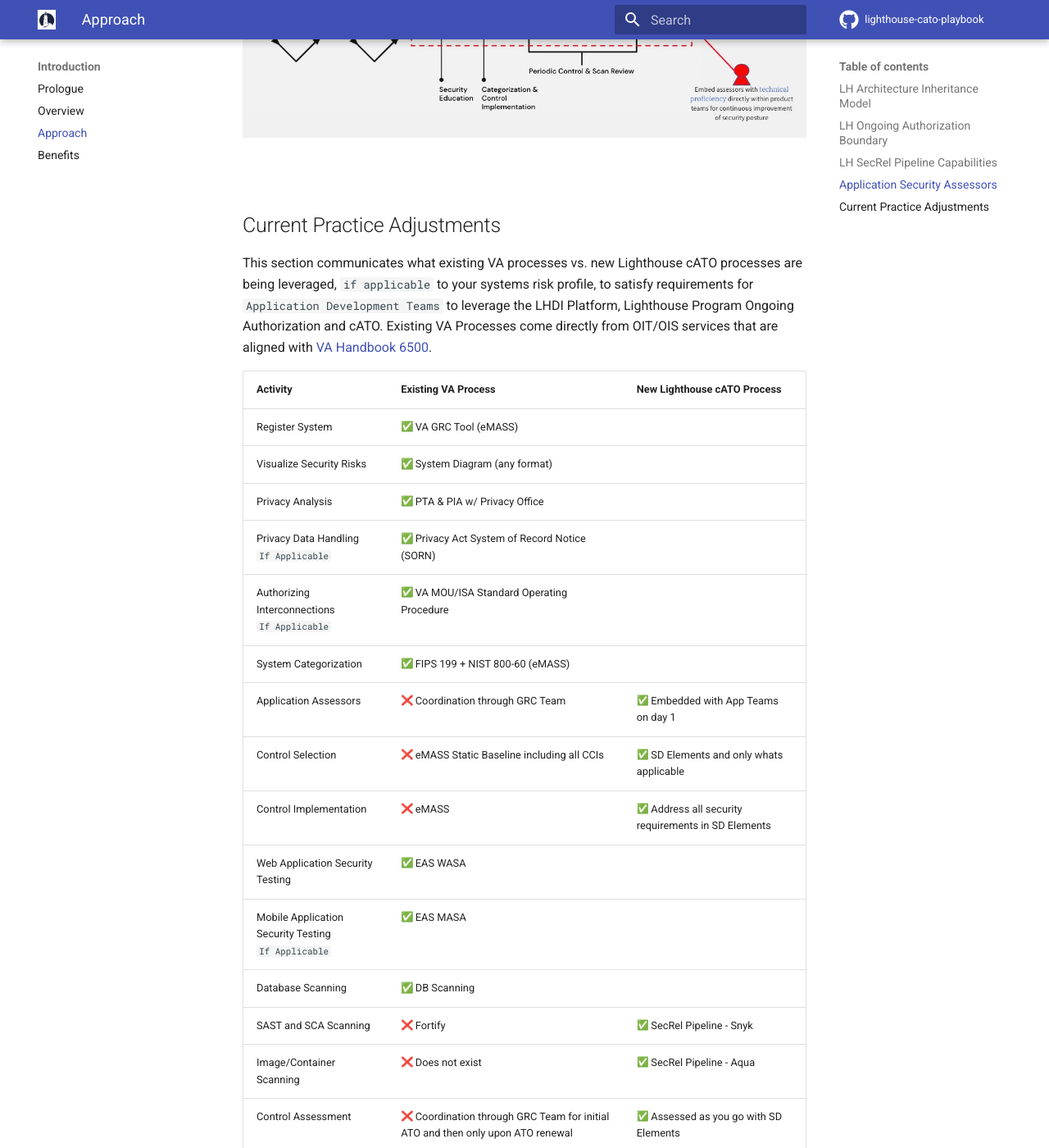
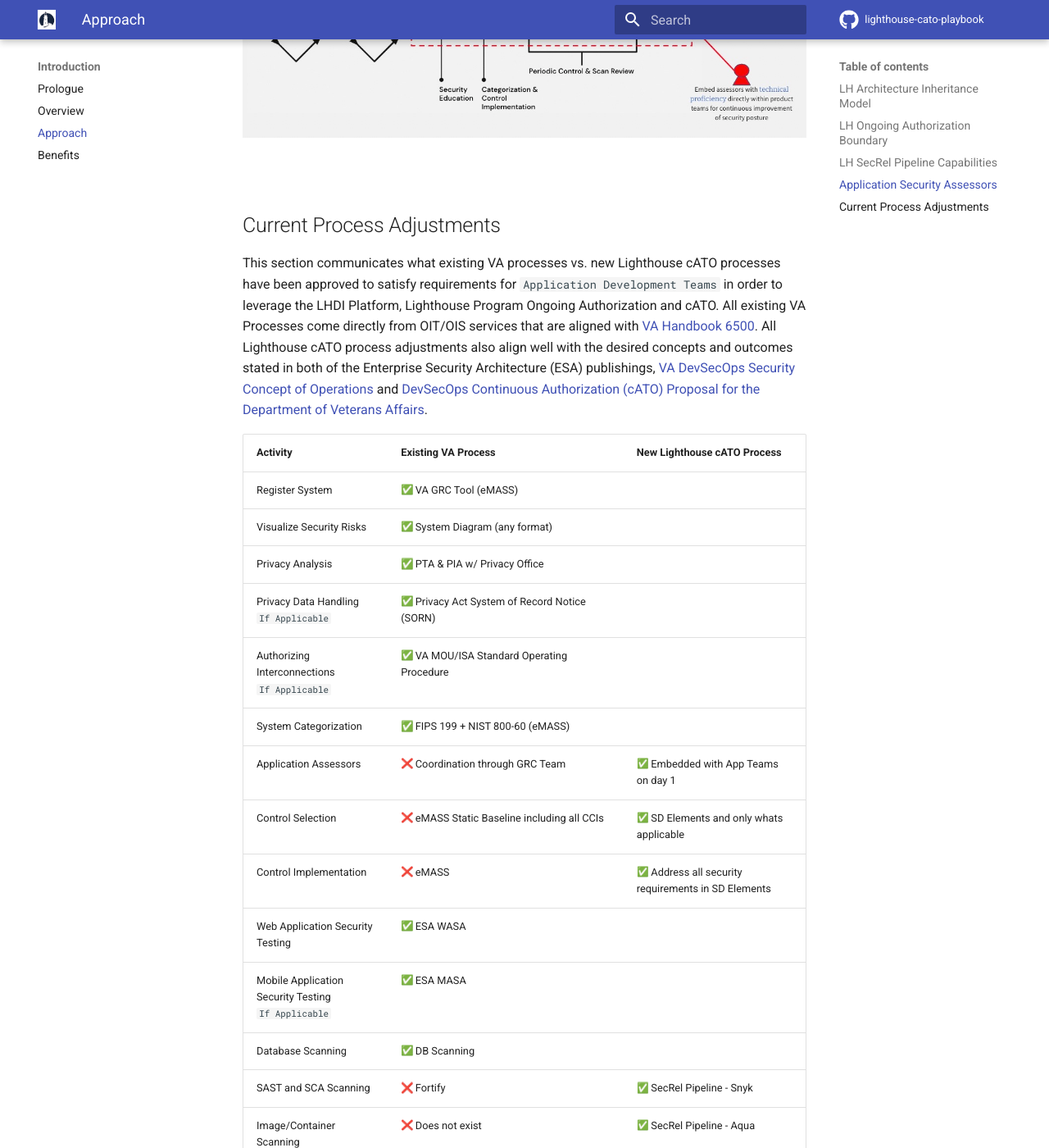
Before and after one commit to rise8-us/cato-playbook, an MkDocs documentation site: the page built from docs/approach.md, in a window 1280 px wide and 1400 px high, scrolled down 4088 px. Shown: the whole window at 82% size. Built offline with MkDocs 1.6.1 and Material for MkDocs 9.7.7, drawn with Linux system fonts in a browser that asks for light colours; emoji names are drawn with the system emoji font; comment, search, counter and statistics services are not loaded.

Commit message:
Update approach.md

```diff
--- a/docs/approach.md
+++ b/docs/approach.md
@@ -56,8 +56,8 @@
 
 <br/>
 
-## Current Practice Adjustments
-This section communicates what existing VA processes vs. new Lighthouse cATO processes are being leveraged, `if applicable` to your systems risk profile, to satisfy requirements for `Application Development Teams` to leverage the LHDI Platform, Lighthouse Program Ongoing Authorization and cATO. Existing VA Processes come directly from OIT/OIS services that are aligned with [VA Handbook 6500](https://dvagov.sharepoint.com/sites/OITOIS/KnowledgeService/KSPublications/VA_Handbook_6500.pdf#search=6500).
+## Current Process Adjustments
+This section communicates what existing VA processes vs. new Lighthouse cATO processes have been approved to satisfy requirements for `Application Development Teams` in order to leverage the LHDI Platform, Lighthouse Program Ongoing Authorization and cATO. All existing VA Processes come directly from OIT/OIS services that are aligned with [VA Handbook 6500](https://dvagov.sharepoint.com/sites/OITOIS/KnowledgeService/KSPublications/VA_Handbook_6500.pdf#search=6500). All Lighthouse cATO process adjustments also align well with the desired concepts and outcomes stated in both of the Enterprise Security Architecture (ESA) publishings, [VA DevSecOps Security Concept of Operations](https://dvagov.sharepoint.com/sites/OITOIS/KnowledgeService/ESA/SiteAssets/ESA%20DevSecOps_revised/DevSecOps%20Documents/DevSecOps_Security_Concept_of_Operations.pdf#search=devsecops) and [DevSecOps Continuous Authorization (cATO) Proposal for the Department of Veterans Affairs](https://dvagov.sharepoint.com/sites/OITOIS/KnowledgeService/ESA/SiteAssets/ESA%20DevSecOps_revised/DevSecOps%20Documents/DevSecOps_%20Continuous_%20Authorization_%20Proposal_%20for_%20the_%20Department_%20of%20_Veterans_%20Affairs%20.pdf#search=devsecops).
 
 | **Activity**                                               | **Existing VA Process**                                                          | **New Lighthouse cATO Process**                                         |
 |------------------------------------------------------------|----------------------------------------------------------------------------------|-------------------------------------------------------------------------|
@@ -70,8 +70,8 @@
 | Application Assessors                                      | :x: Coordination through GRC Team                                                | :white_check_mark: Embedded with App Teams on day 1                     |
 | Control Selection                                          | :x: eMASS Static Baseline including all CCIs                                     | :white_check_mark: SD Elements and only whats applicable                |
 | Control Implementation                                     | :x: eMASS                                                                        | :white_check_mark: Address all security requirements in SD Elements     |
-| Web Application Security Testing                           | :white_check_mark: EAS WASA                                                      |                                                                         |
-| Mobile Application Security Testing <br/> `If Applicable`  | :white_check_mark: EAS MASA                                                      |                                                                         |
+| Web Application Security Testing                           | :white_check_mark: ESA WASA                                                      |                                                                         |
+| Mobile Application Security Testing <br/> `If Applicable`  | :white_check_mark: ESA MASA                                                      |                                                                         |
 | Database Scanning                                          | :white_check_mark: DB Scanning                                                   |                                                                         |
 | SAST and SCA Scanning                                      | :x: Fortify                                                                      | :white_check_mark: SecRel Pipeline - Snyk                               |
 | Image/Container Scanning                                   | :x: Does not exist                                                               | :white_check_mark: SecRel Pipeline - Aqua                               |
```
